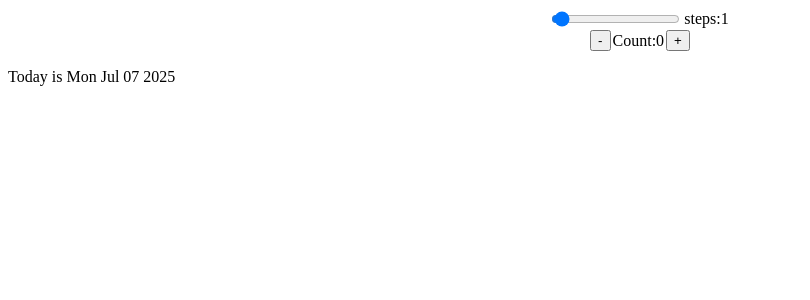
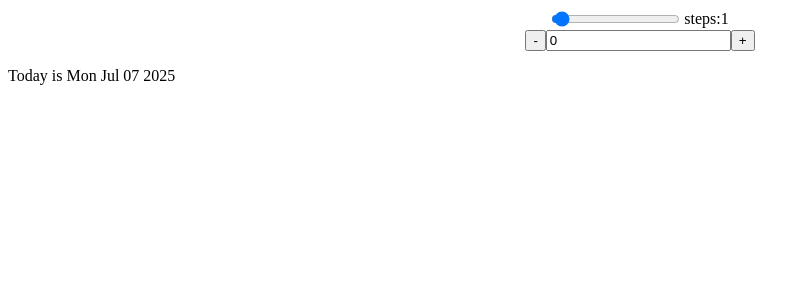
Before and after one commit to emansuliman4/react-course-challenges, a React (Vite) app: page / in a window 1280 px wide. Shown: the top 300 px of the page, without its empty margins (0-810 px from the left). Built offline with nearby package versions, Linux system fonts and the light colour scheme.

Commit message:
Add input for entering number of days instead of p

```diff
--- a/src/components/counter.jsx
+++ b/src/components/counter.jsx
@@ -12,7 +12,10 @@ export function Counter({ count, setCount, step }) {
             setCount((c) => c - step);
           }}
         />
-        <p style={{ margin: "2px" }}>Count:{count}</p>
+        <input
+          value={count}
+          onChange={(e) => setCount(Number(e.target.value))}
+        />
         <Button
           label={"+"}
           onClick={() => {
```
